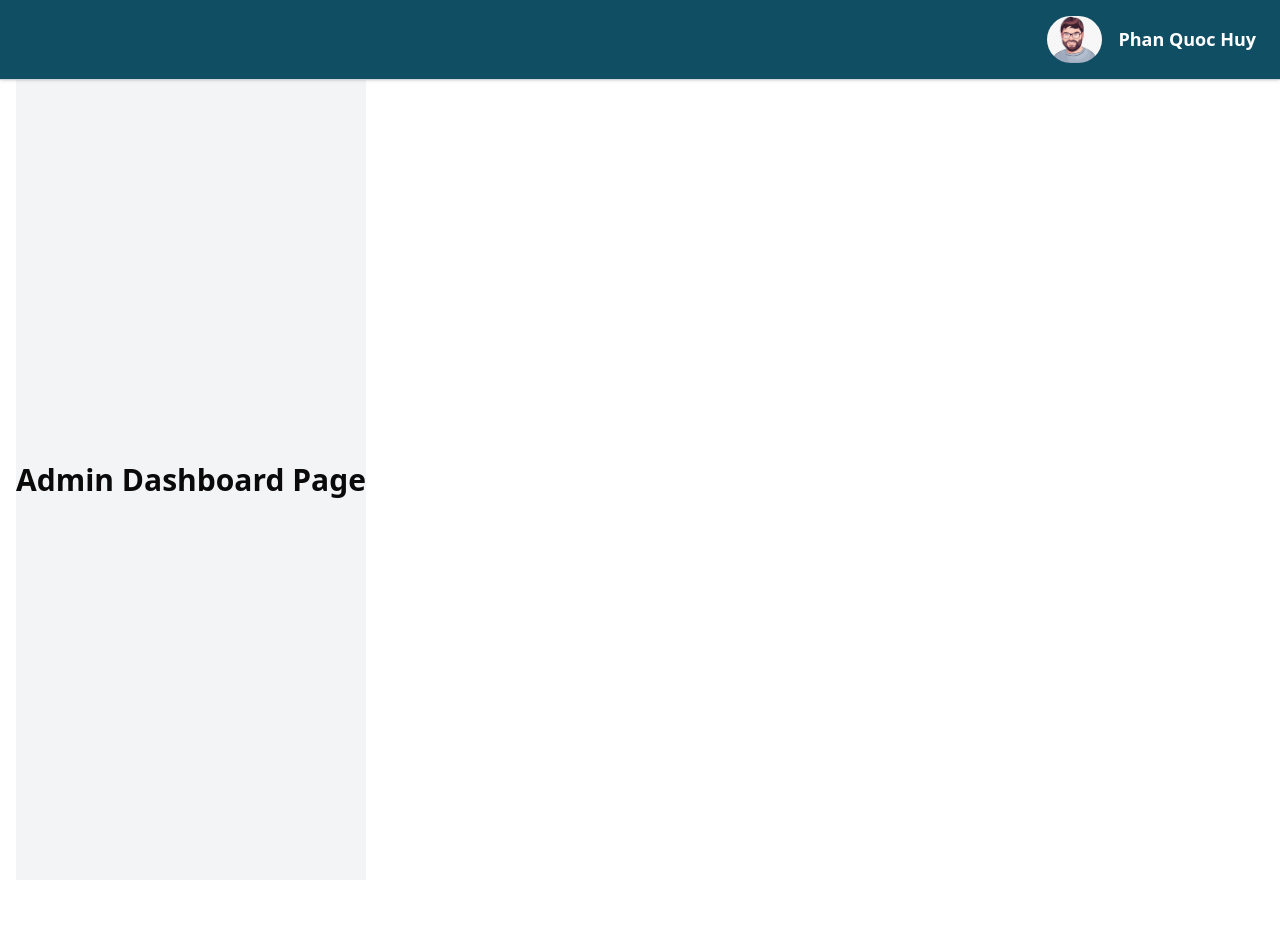
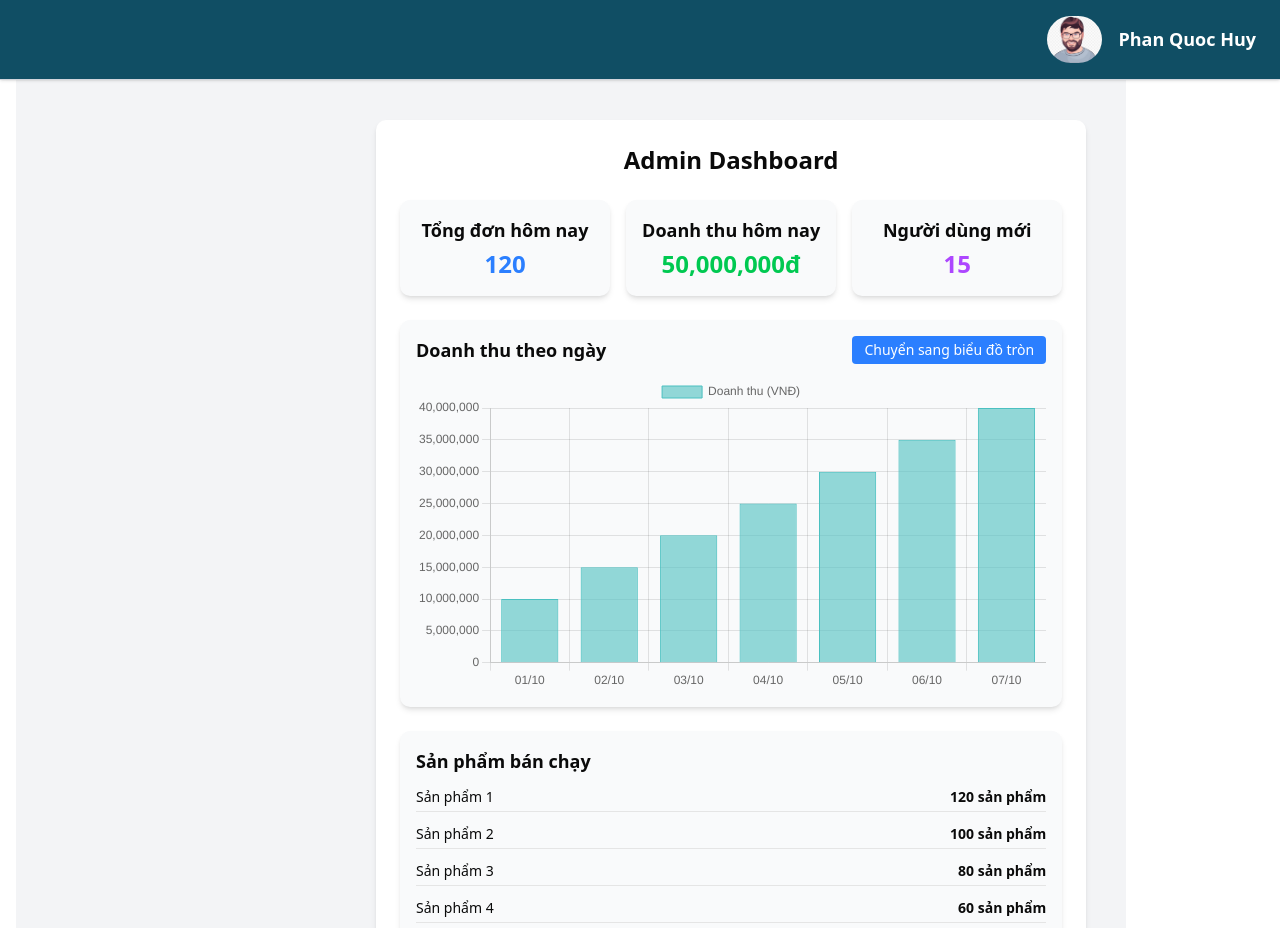
Before and after one commit to PhanQuocHuyIUH/ChillGlasses, a Next.js app: page /admin_dashboard in a window 1280 px wide. Built offline with nearby package versions, Linux system fonts and the light colour scheme.

Commit message:
feat: implement admin dashboard ui

```diff
--- a/package.json
+++ b/package.json
@@ -13,6 +13,7 @@
     "@radix-ui/react-slot": "^1.2.4",
     "axios": "^1.13.2",
     "bcryptjs": "^3.0.3",
+    "chart.js": "^4.5.1",
     "class-variance-authority": "^0.7.1",
     "clsx": "^2.1.1",
     "date-fns": "^4.1.0",
@@ -23,6 +24,7 @@
     "next": "16.0.2",
     "next-auth": "^4.24.13",
     "react": "19.2.0",
+    "react-chartjs-2": "^5.3.1",
     "react-dom": "19.2.0",
     "react-hook-form": "^7.66.0",
     "react-hot-toast": "^2.6.0",
--- a/src/app/(admin)/admin_dashboard/page.tsx
+++ b/src/app/(admin)/admin_dashboard/page.tsx
@@ -1,13 +1,117 @@
+"use client";
+
 import AdminHeader from "@/components/layout/AdminHeader";
+import { useState } from "react";
+
+// npm install react-chartjs-2 chart.js
+import { Bar, Pie } from "react-chartjs-2";
+import {
+  Chart as ChartJS,
+  CategoryScale,
+  LinearScale,
+  BarElement,
+  ArcElement,
+  Title,
+  Tooltip,
+  Legend,
+} from "chart.js";
+
+ChartJS.register(CategoryScale, LinearScale, BarElement, ArcElement, Title, Tooltip, Legend);
 
 const AdminDashBoardPage = () => {
-    return (
-        <div>
-        <AdminHeader />
-        <div className="h-screen flex justify-center items-center bg-gray-100">
-            <h1 className="text-3xl font-bold">Admin Dashboard Page</h1>
+  const [chartType, setChartType] = useState<"bar" | "pie">("bar"); // State to toggle chart type
+
+  const [dashboardData] = useState({
+    totalOrdersToday: 120,
+    totalRevenueToday: "50,000,000đ",
+    newUsersToday: 15,
+    revenueByDate: {
+      labels: ["01/10", "02/10", "03/10", "04/10", "05/10", "06/10", "07/10"],
+      data: [10000000, 15000000, 20000000, 25000000, 30000000, 35000000, 40000000],
+    },
+    bestSellingProducts: [
+      { name: "Sản phẩm 1", sold: 120 },
+      { name: "Sản phẩm 2", sold: 100 },
+      { name: "Sản phẩm 3", sold: 80 },
+      { name: "Sản phẩm 4", sold: 60 },
+    ],
+  });
+
+  const revenueChartData = {
+    labels: dashboardData.revenueByDate.labels,
+    datasets: [
+      {
+        label: "Doanh thu (VNĐ)",
+        data: dashboardData.revenueByDate.data,
+        backgroundColor: chartType === "bar"
+          ? "rgba(75, 192, 192, 0.6)"
+          : ["#FF6384", "#36A2EB", "#FFCE56", "#4BC0C0", "#9966FF", "#FF9F40", "#FF6384"],
+        borderColor: chartType === "bar" ? "rgba(75, 192, 192, 1)" : undefined,
+        borderWidth: 1,
+      },
+    ],
+  };
+
+  return (
+    <div className="min-h-screen bg-gray-100">
+      <AdminHeader />
+      <div className="flex justify-center p-10 md:ml-80">
+        <div className="bg-white shadow-md rounded-lg w-full max-w-6xl p-6">
+          <h1 className="text-2xl font-bold mb-6 text-center">Admin Dashboard</h1>
+
+          {/* Cards */}
+          <div className="grid grid-cols-1 md:grid-cols-3 gap-4 mb-6">
+            <div className="bg-gray-50 shadow-md rounded-lg p-4 text-center">
+              <h2 className="text-lg font-bold mb-1">Tổng đơn hôm nay</h2>
+              <p className="text-2xl font-bold text-blue-500">{dashboardData.totalOrdersToday}</p>
+            </div>
+            <div className="bg-gray-50 shadow-md rounded-lg p-4 text-center">
+              <h2 className="text-lg font-bold mb-1">Doanh thu hôm nay</h2>
+              <p className="text-2xl font-bold text-green-500">{dashboardData.totalRevenueToday}</p>
+            </div>
+            <div className="bg-gray-50 shadow-md rounded-lg p-4 text-center">
+              <h2 className="text-lg font-bold mb-1">Người dùng mới</h2>
+              <p className="text-2xl font-bold text-purple-500">{dashboardData.newUsersToday}</p>
+            </div>
+          </div>
+
+          {/* Revenue Chart */}
+          <div className="bg-gray-50 shadow-md rounded-lg p-4 mb-6">
+            <div className="flex justify-between items-center mb-3">
+              <h2 className="text-lg font-bold">Doanh thu theo ngày</h2>
+              <button
+                onClick={() => setChartType((prev) => (prev === "bar" ? "pie" : "bar"))}
+                className="bg-blue-500 text-white px-3 py-1 rounded text-sm hover:bg-blue-600"
+              >
+                Chuyển sang {chartType === "bar" ? "biểu đồ tròn" : "biểu đồ cột"}
+              </button>
+            </div>
+            {chartType === "bar" ? (
+              <Bar data={revenueChartData} />
+            ) : (
+              <Pie data={revenueChartData} />
+            )}
+          </div>
+
+          {/* Best-Selling Products */}
+          <div className="bg-gray-50 shadow-md rounded-lg p-4 pb-100">
+            <h2 className="text-lg font-bold mb-3">Sản phẩm bán chạy</h2>
+            <ul className="space-y-3">
+              {dashboardData.bestSellingProducts.map((product, index) => (
+                <li
+                  key={index}
+                  className="flex justify-between items-center border-b pb-1"
+                >
+                  <span className="text-sm">{product.name}</span>
+                  <span className="font-bold text-sm">{product.sold} sản phẩm</span>
+                </li>
+              ))}
+            </ul>
+          </div>
         </div>
-        </div>
-    );
-}
+      </div>
+    </div>
+  );
+};
+
 export default AdminDashBoardPage;
--- a/src/components/layout/AdminHeader.tsx
+++ b/src/components/layout/AdminHeader.tsx
@@ -16,30 +16,26 @@ const AdminHeader = () => {
   return (
     <header className="bg-cyan-900 shadow fixed top-0 left-0 right-0 w-full flex items-center justify-end px-6 py-4 border-b border-gray-300 z-50">
       {/* Admin Avatar + Name + Dropdown */}
-      <div
-        className="relative flex items-center gap-4 text-center"
-        onMouseEnter={() => setShowDropdown(true)}
-        onMouseLeave={() => setShowDropdown(false)}
-      >
+      <div className="relative flex items-center gap-4 text-center">
         <Image
           src="/images/avatar.png"
           alt="Admin Avatar"
           width={55}
           height={55}
           className="rounded-full cursor-pointer"
+          onClick={() => setShowDropdown((prev) => !prev)} // Toggle dropdown on click
         />
 
-        <span className="font-bold text-lg text-white">Phan Quoc Huy</span>
+        <span
+          className="font-bold text-lg text-white cursor-pointer"
+          onClick={() => setShowDropdown((prev) => !prev)} // Toggle dropdown on click
+        >
+          Phan Quoc Huy
+        </span>
 
         {/* Dropdown */}
         {showDropdown && (
           <div className="absolute top-16 right-0 bg-white border border-gray-300 rounded-lg shadow-lg w-48 z-50">
-            <button
-              onClick={() => router.push("/profile")}
-              className="block w-full text-left px-4 py-2 text-gray-700 hover:bg-gray-100"
-            >
-              My Profile
-            </button>
             <button
               onClick={handleLogout}
               className="block w-full text-left px-4 py-2 text-gray-700 hover:bg-gray-100"
```
Also changed, not shown: 1 other file (tests, documents, lock files or other folders).
